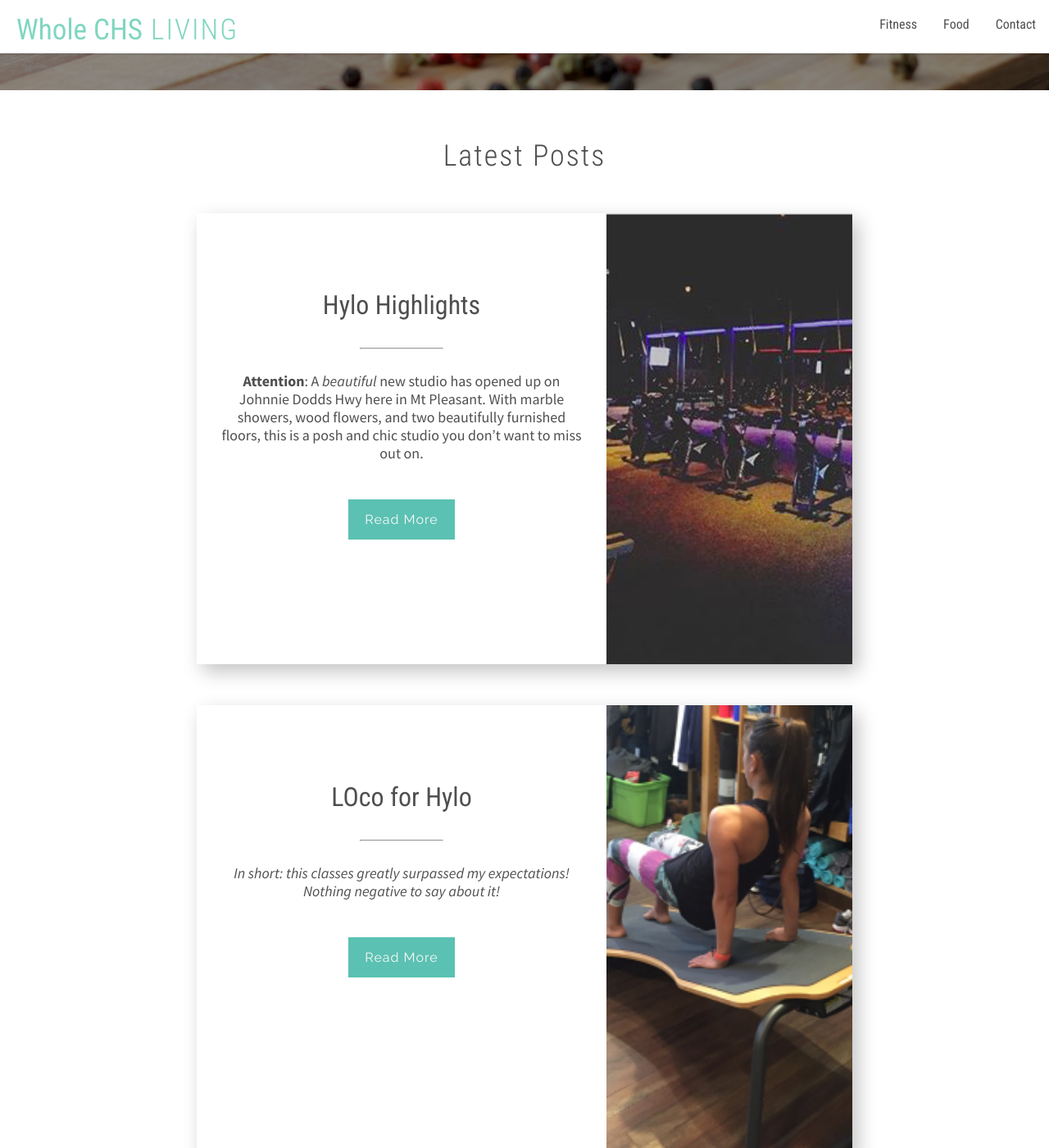
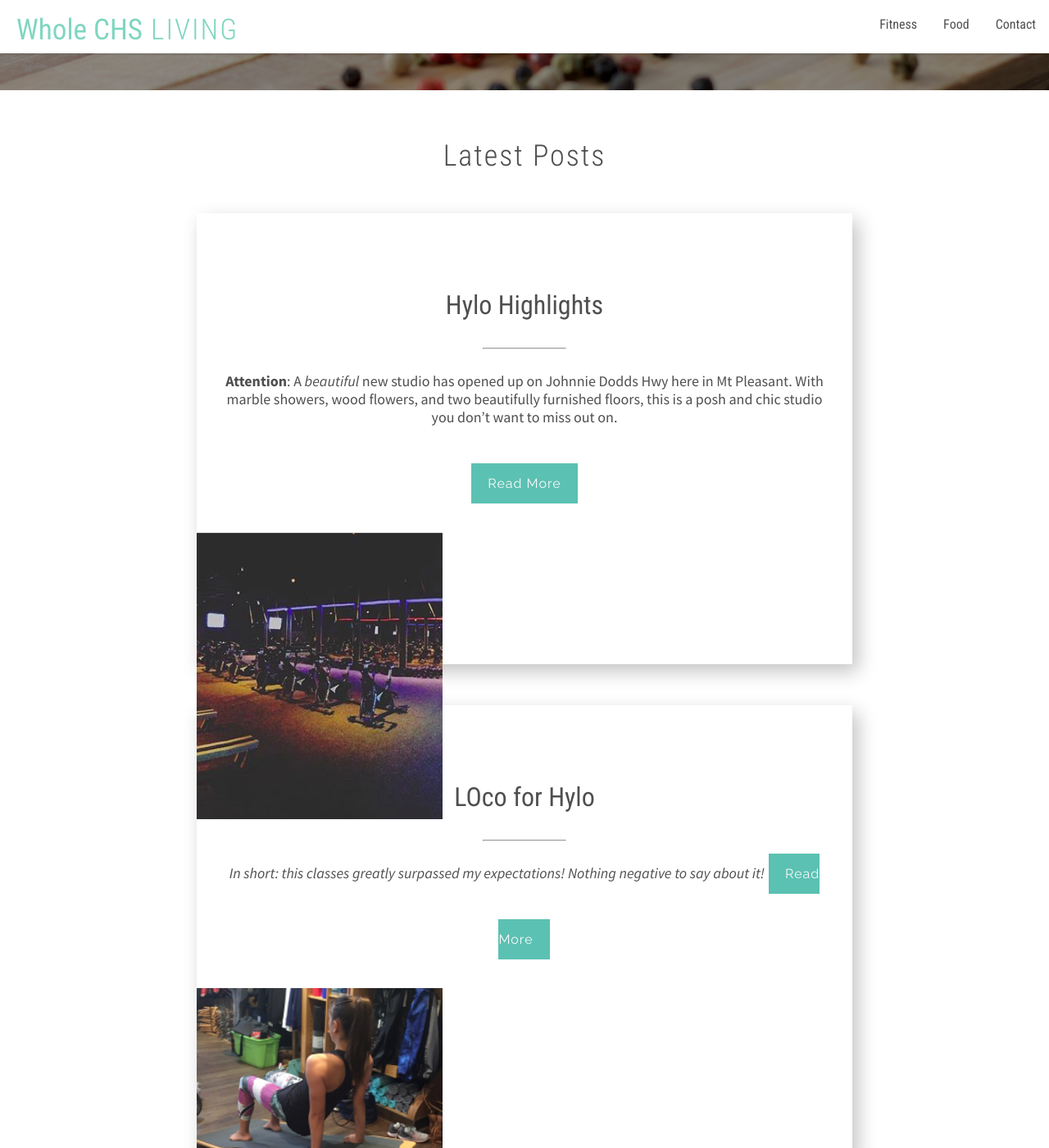
Before and after one commit to dmarooney1105/wholechsliving, a Jekyll site: the page built from index.md, in a window 1280 px wide and 1400 px high, scrolled down 456 px. Shown: the whole window at 82% size. Built offline with Jekyll 4.4.1, drawn with Linux system fonts in a browser that asks for light colours; nearby versions of some CDN libraries; some web fonts are replaced.

Commit message:
Updated '_sass/objects/_components.scss' via CloudCannon

```diff
--- a/_sass/objects/_components.scss
+++ b/_sass/objects/_components.scss
@@ -58,7 +58,8 @@
         -webkit-flex-direction: row;
         -ms-flex-direction: row;
         flex-direction: row;
-        flex-flow: flow;
+        flex-flow: row wrap;
+        flex-wrap: wrap;
         span.great-primer {
           font-size: 2rem;
         }
```
